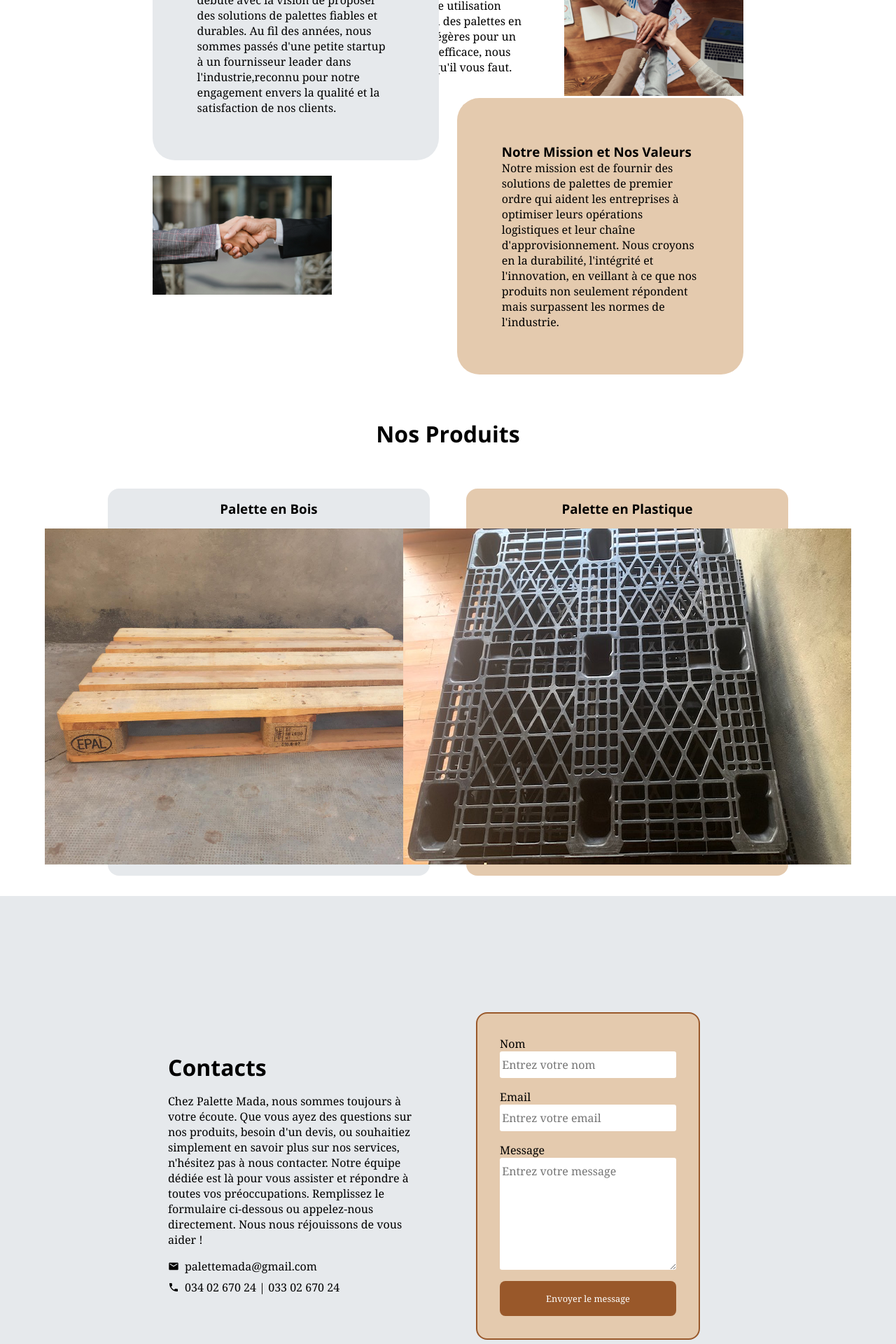
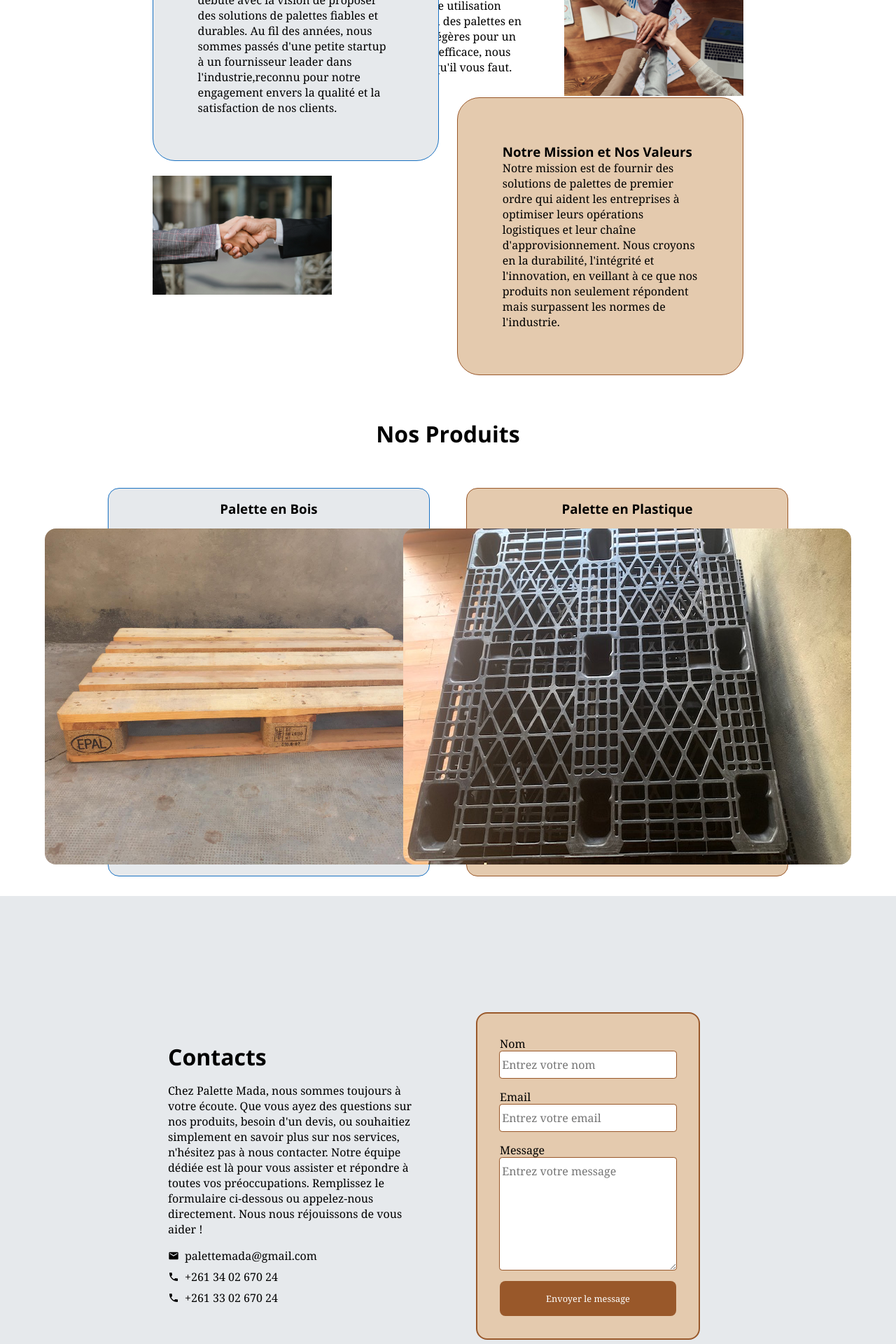
Before and after one commit to ManohisoaVicky/palette_mada, a React (Create React App) app: page / in a window 1280 px wide. Shown: the part 1120-3040 px from the top of the page at 70% size. Built offline with nearby package versions, Linux system fonts and the light colour scheme.

Commit message:
added a few finishing touches to the styling

```diff
--- a/src/App.css
+++ b/src/App.css
@@ -2,6 +2,7 @@
   --dark-brown: #99582a;
   --light-brown: #e4caae;
   --light-blue: #e6e9ec;
+  --dark-blue: #1971c2;
 }
 
 * {
@@ -189,10 +190,12 @@ h1 {
 
 .history-content {
   background-color: var(--light-blue);
+  border: 1px solid var(--dark-blue);
 }
 
 .values-content {
   background-color: var(--light-brown);
+  border: 1px solid var(--dark-brown);
 }
 
 .about-img {
@@ -239,6 +242,7 @@ h1 {
 .wood-product > img,
 .plastic-product > img {
   width: 40rem;
+  border-radius: 1rem;
 }
 
 .wood-product > h3,
@@ -249,10 +253,12 @@ h1 {
 
 .wood-product {
   background-color: var(--light-blue);
+  border: 1px solid var(--dark-blue);
 }
 
 .plastic-product {
   background-color: var(--light-brown);
+  border: 1px solid var(--dark-brown);
 }
 
 /*-------------------------------------------------Contact Section Styles---------------------------*/
@@ -329,6 +335,7 @@ form {
   border-radius: 0.2rem;
   margin-bottom: 1rem;
   font-family: "Noto Serif", serif;
+  outline: 1px solid var(--dark-brown);
 }
 
 .mess {
--- a/src/components/elements/Footer.tsx
+++ b/src/components/elements/Footer.tsx
@@ -29,11 +29,11 @@ function Footer({ scrollTo }: FooterProps) {
           </div>
           <div className="footer-info-container">
             <MdPhone />
-            <p className="footer-info">(+261) 34 02 670 24</p>
+            <p className="footer-info">+261 34 02 670 24</p>
           </div>
           <div className="footer-info-container">
             <MdPhone />
-            <p className="footer-info">(+261) 33 02 670 24</p>
+            <p className="footer-info">+261 33 02 670 24</p>
           </div>
         </div>
       </div>
--- a/src/components/sections/ContactSection.tsx
+++ b/src/components/sections/ContactSection.tsx
@@ -21,7 +21,11 @@ function ContactSection() {
           </div>
           <div>
             <MdPhone />
-            <p>034 02 670 24 | 033 02 670 24</p>
+            <p>+261 34 02 670 24</p>
+          </div>
+          <div>
+            <MdPhone />
+            <p>+261 33 02 670 24</p>
           </div>
         </div>
       </div>
```
